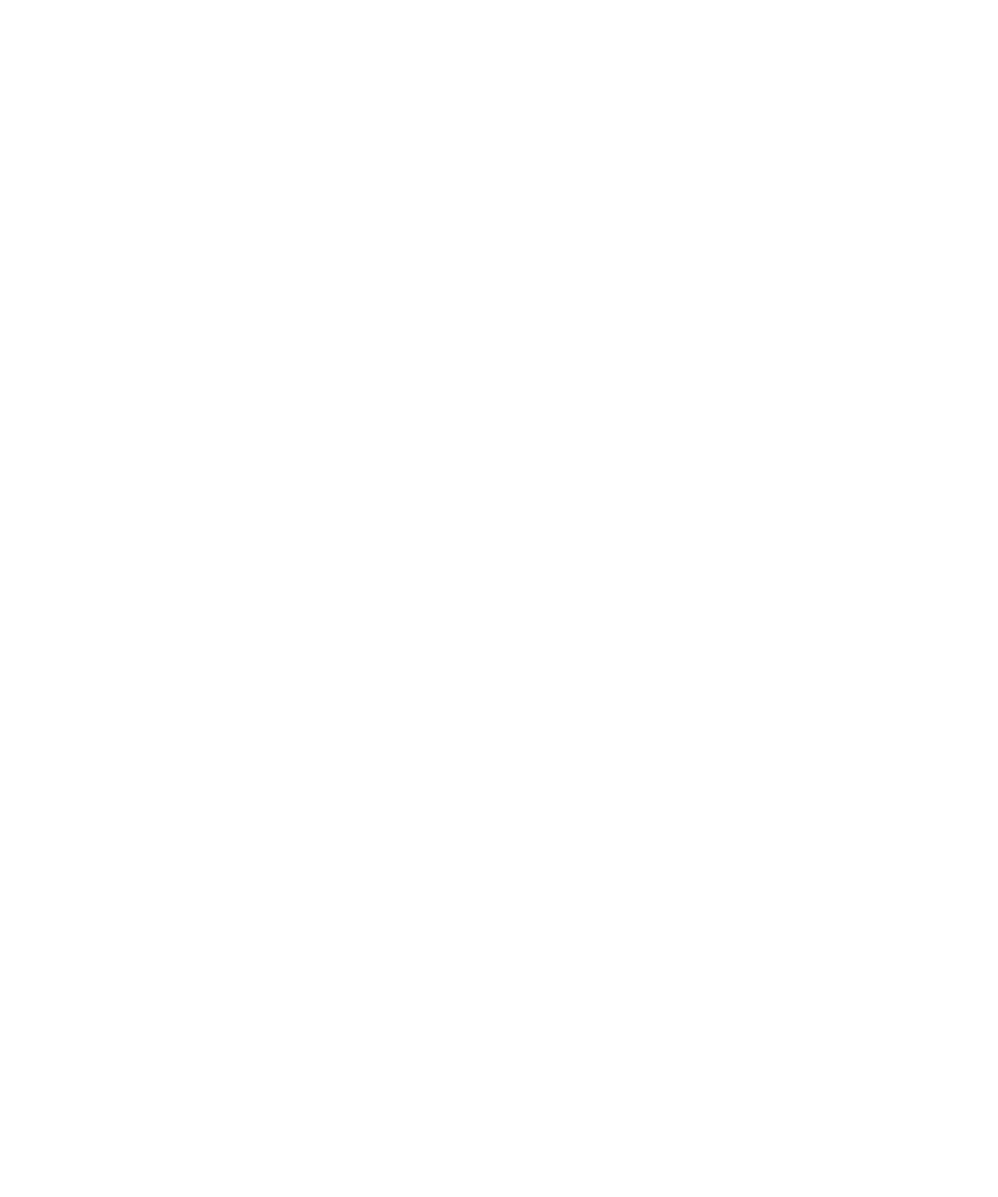
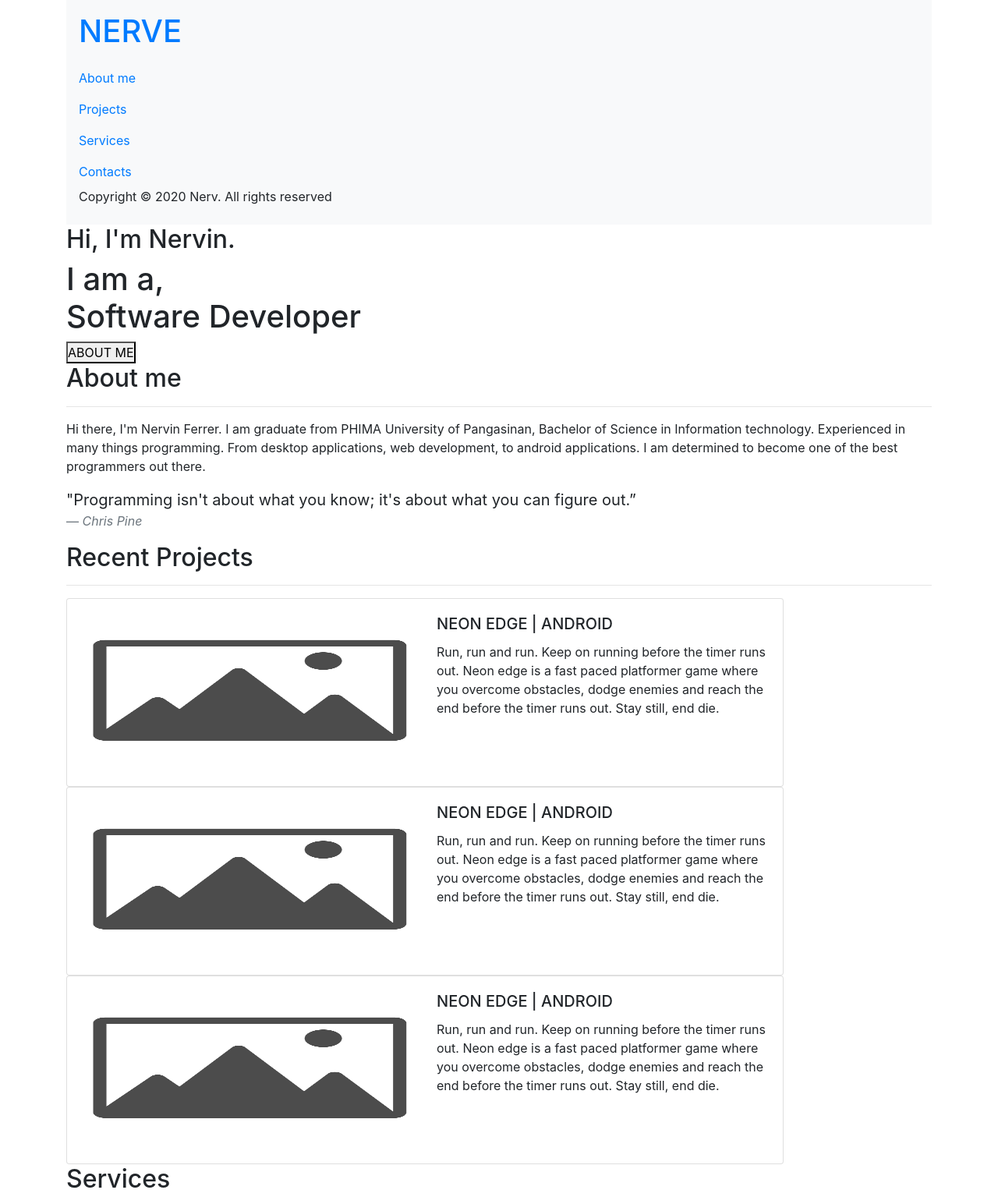
Before and after one commit to VernPherus/nerve_homebrew_portfolio, a plain HTML site: page index.html in a window 1280 px wide. Shown: the whole page at 78% size. Before the commit the page ends 800 px from the top, so only its background shows below. Drawn offline with nearby package versions, Linux system fonts and the light colour scheme.

Commit message:
added all sections, added css and image

```diff
--- /dev/null
+++ b/css/style.css
@@ -0,0 +1,4 @@
+*{
+    margin: 0;
+    padding: 0;
+}
--- a/index.html
+++ b/index.html
@@ -3,20 +3,143 @@
 <head>
     <meta charset="UTF-8">
     <meta name="viewport" content="width=device-width, initial-scale=1.0">
+
     <link rel="stylesheet" href="https://cdn.jsdelivr.net/npm/bootstrap@4.4.1/dist/css/bootstrap.min.css" integrity="sha384-Vkoo8x4CGsO3+Hhxv8T/Q5PaXtkKtu6ug5TOeNV6gBiFeWPGFN9MuhOf23Q9Ifjh" crossorigin="anonymous">
+    <link rel="stylesheet" href="css/style.css">
+
     <title>Nerve Portfolio</title>
 </head>
 <body>
     <!-- Side Navbar -->
+    <section class="sidenav">
+        <div class="container">
+            <div class="navbar bg-light">
+                <ul class="navbar-nav">
+                    <li class="nav-item">
+                        <a href="#" class="nav-link">
+                            <h1>NERVE</h1>
+                        </a>
+                    </li>
+                    <li class="nav-item">
+                        <a href=".hero" class="nav-link">About me</a>
+                    </li>
+                    <li class="nav-item">
+                        <a href=".projects" class="nav-link">Projects</a>
+                    </li>
+                    <li class="nav-item">
+                        <a href=".services" class="nav-link">Services</a>
+                    </li>
+                    <li class="nav-item">
+                        <a href=".contacts" class="nav-link">Contacts</a>
+                    </li>
+                    <li class="nav-item">
+                        <p>Copyright © 2020 Nerv. All rights reserved</p>
+                    </li>
 
-    <!-- Hero Section -->
+                </ul>
+            </div>
+        </div>
+    </section>
+    <!-- End of Side Navbar -->
+
+    <!-- Hero -->
+    <section class="hero" id="hero">
+        <div class="container">
+            <h2>Hi, I'm Nervin.</h2>
+            <h1>
+                I am a, <br>
+                Software Developer
+            </h1>
+            <a href=""></a>
+            <button>ABOUT ME</button>
+        </div>
+    </section>
+    <!-- End of Hero-->
 
     <!-- About me -->
+    <section class="about-me" id="about-me">
+        <div class="container">
+            <h2>About me</h2>
+            <hr>
+            <p>
+                Hi there, I'm Nervin Ferrer. I am graduate from PHIMA University of Pangasinan, Bachelor of Science in Information technology. Experienced in many things programming. From desktop applications, web development, to android applications. I am determined to become one of the best programmers out there.
+            </p>
+            <blockquote class="blockquote">
+                <p class="mb-0">
+                    "Programming isn't about what you know; it's about what you can figure out.”
+                </p>
+                <footer class="blockquote-footer"><cite title="Source Title">Chris Pine</cite></footer>
+            </blockquote>
+        </div>
+    </section>
+    <!-- End of About me-->
 
     <!-- Projects -->
+    <section class="projects" id="projects">
+        <div class="container">
+            <h2>Recent Projects</h2>
+            <hr>
+            <div class="row">
+                <div class="col-10">
+                    <!--CARDS-->
+                    <!--Project 1-->
+                    <div class="card">
+                        <div class="row card-body">
+                            <img class="col-sm-6" src="css/img/pleaceholders/placeholder.png" alt="sans" style="height: 200px; width: 100px;"/>
+                            <div class="col-sm-6">
+                               <h5 class="card-title">NEON EDGE | ANDROID</h5>
+                                <p class="card-text">Run, run and run. Keep on running before the timer runs out. Neon edge is a fast paced platformer game where you overcome obstacles, dodge enemies and reach the end before the timer runs out. Stay still, end die.</p>
+                             </div>
+                         </div>
+                    </div>
+
+                    <!--Project 2-->
+                    <div class="card">
+                        <div class="row card-body">
+                            <img class="col-sm-6" src="css/img/pleaceholders/placeholder.png" alt="sans" style="height: 200px; width: 100px;"/>
+                            <div class="col-sm-6">
+                               <h5 class="card-title">NEON EDGE | ANDROID</h5>
+                                <p class="card-text">Run, run and run. Keep on running before the timer runs out. Neon edge is a fast paced platformer game where you overcome obstacles, dodge enemies and reach the end before the timer runs out. Stay still, end die.</p>
+                             </div>
+                         </div>
+                    </div>
+
+                    <!--Project 3-->
+                    <div class="card">
+                        <div class="row card-body">
+                            <img class="col-sm-6" src="css/img/pleaceholders/placeholder.png" alt="sans" style="height: 200px; width: 100px;"/>
+                            <div class="col-sm-6">
+                               <h5 class="card-title">NEON EDGE | ANDROID</h5>
+                                <p class="card-text">Run, run and run. Keep on running before the timer runs out. Neon edge is a fast paced platformer game where you overcome obstacles, dodge enemies and reach the end before the timer runs out. Stay still, end die.</p>
+                             </div>
+                         </div>
+                    </div>
+
+                    <!-- End of Cards -->
+                </div>
+            </div>
+        </div>
+    </section>
+    <!-- End of projects -->
 
     <!-- Services -->
+    <section class="services" id="services">
+        <div class="container">
+            <h2>Services</h2>
+        </div>
+    </section>
+    <!-- End of Services -->
 
     <!-- Contacts -->
+    <section class="contacts" id="contacts">
+
+    </section>
+    <!-- End of Contacts -->
+
+    <!-- Footer -->
+    <section class="footer">
+
+    </section>
+    <!-- End of Footer -->
 </body>
 </html>
```
Also changed, not shown: css/img/pleaceholders/placeholder.png (added).
